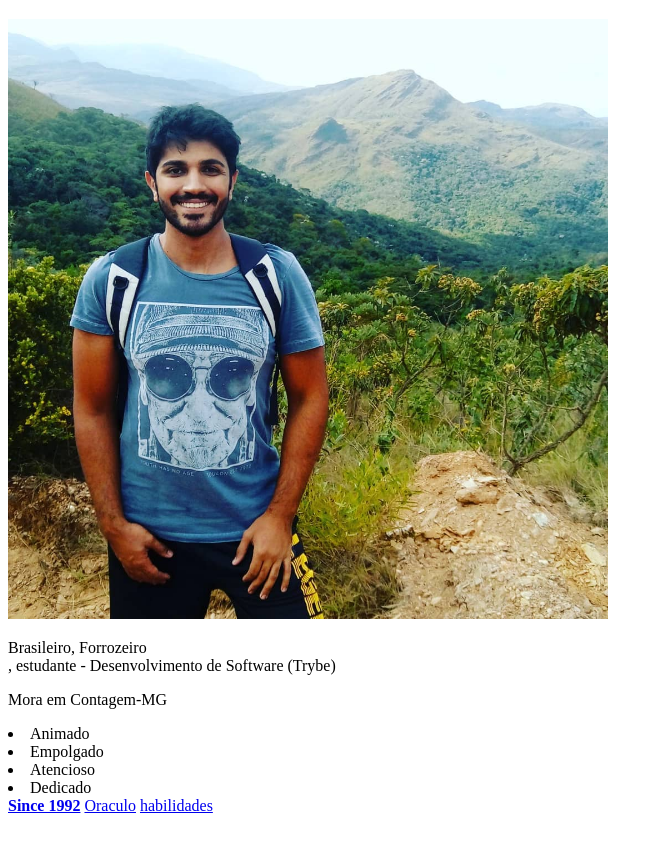
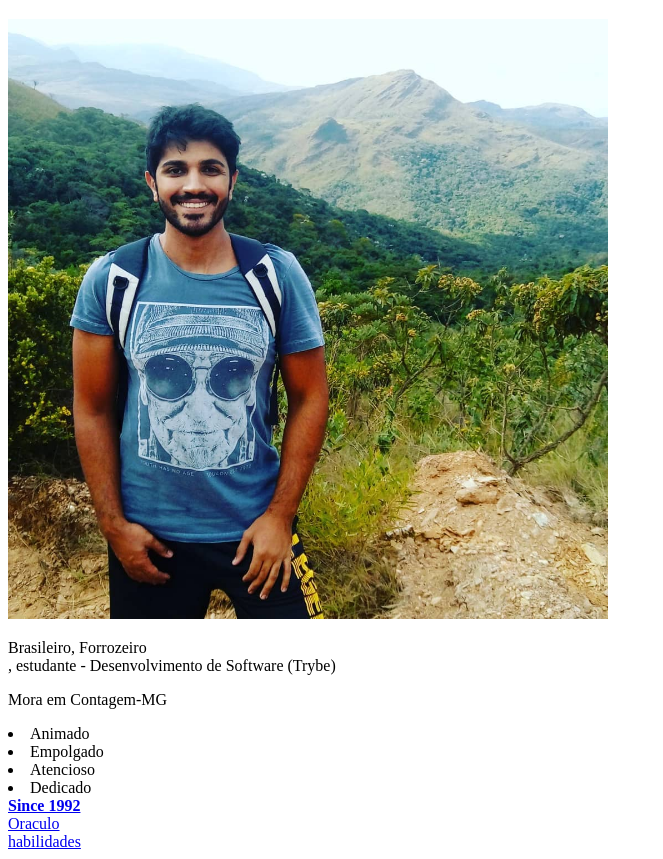
Before and after one commit to paulocheloni/paulocheloni.github.io, a plain HTML site: page index.html in a window 1280 px wide. Shown: the part 61-920 px from the top of the page, without its empty margins (0-663 px from the left). Before the commit the page ends 884 px from the top, so only its background shows below. Drawn offline with Linux system fonts and the light colour scheme.

Commit message:
corrigindo espaçamento de links no final da pagina

```diff
--- a/index.html
+++ b/index.html
@@ -18,8 +18,8 @@
         <li id="c4">Dedicado</li>
     </ul>
 
-    <a href=#pic_paulo><strong>Since 1992</strong></a>
-    <a href="https://www.w3schools.com/">Oraculo</a>
-    <a href="#habilidades">habilidades</a>
+    <a href=#pic_paulo><strong>Since 1992</strong></a><br>
+    <a href="https://www.w3schools.com/">Oraculo</a><br>
+    <a href="#habilidades">habilidades</a><br>
 </body>
 </html>
```
